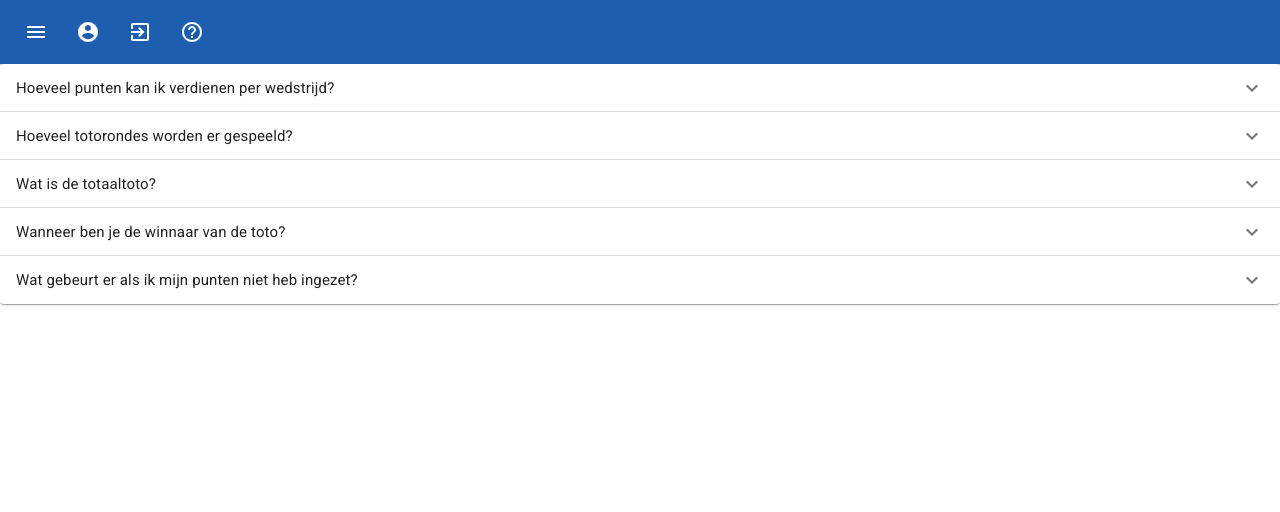
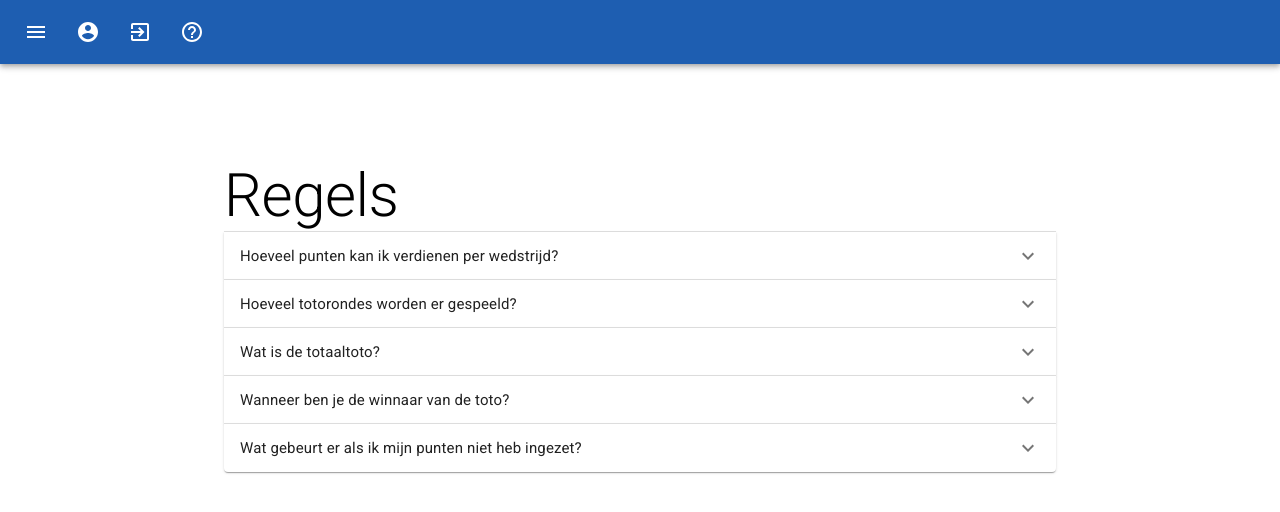
Before and after one commit to willemverbuyst/sb-client, a React (Create React App) app: page /regels in a window 1280 px wide. Shown: the top 512 px of the page. Built offline with nearby package versions, Linux system fonts and the light colour scheme; no server answers; sample sign-in values are in the browser's storage.

Commit message:
Add container for styling

```diff
--- a/src/App.tsx
+++ b/src/App.tsx
@@ -1,6 +1,7 @@
 import React from 'react';
 import { Switch, Route } from 'react-router-dom';
-import {MuiThemeProvider} from '@material-ui/core/styles';
+import { MuiThemeProvider } from '@material-ui/core/styles';
+import { Theme, createStyles, makeStyles } from '@material-ui/core/styles';
 import IceBlueGold from './ui/theme';
 import Header from './Components/Header';
 import Home from './Pages/Home';
@@ -9,12 +10,27 @@ import Profiel from './Pages/Profiel';
 import Regels from './Pages/Regels';
 import Voorspellingen from './Pages/Voorspellingen';
 import Toast from './Components/Toast'
+import { Container } from '@material-ui/core';
+
+const useStyles = makeStyles((_theme: Theme) =>
+  createStyles({
+    borderContainer: {
+      borderRadius: '4px',
+      padding: '4rem',
+      minHeight: '80vh',
+      marginTop: '2rem'
+    }
+  })
+);
 
 function App() {
+  const classes = useStyles();
+
   return (
     <MuiThemeProvider theme={IceBlueGold}>
       <Toast/>
       <Header/>
+      <Container maxWidth="md" className={classes.borderContainer}>
         <Switch>
           <Route exact path="/home" component={Home} />
           <Route exact path="/login" component={LogIn} />
@@ -22,6 +38,7 @@ function App() {
           <Route exact path="/regels" component={Regels} />
           <Route exact path="/voorspellingen" component={Voorspellingen} />
         </Switch>
+      </Container>
     </MuiThemeProvider>
   );
 }
--- a/src/Components/Header/index.tsx
+++ b/src/Components/Header/index.tsx
@@ -1,4 +1,5 @@
 import React from 'react';
+import { useHistory } from "react-router-dom";
 import { useSelector, useDispatch } from 'react-redux';
 import { createStyles, makeStyles, Theme } from '@material-ui/core/styles';
 import AppBar from '@material-ui/core/AppBar';
@@ -34,10 +35,14 @@ const useStyles = makeStyles((theme: Theme) =>
 export default function Header() {
   const classes = useStyles();
   const dispatch = useDispatch()
+  const history = useHistory();
   const token = useSelector(selectToken);
   const user = useSelector(selectUser)
 
   // console.log(user)
+
+  const gotoRegels = () => history.push("/regels");
+
 
   return (
     <div className={classes.root}>
@@ -54,7 +59,7 @@ export default function Header() {
               <IconButton edge="start" className={classes.menuButton} color="inherit" aria-label="log out" onClick={() => dispatch(userLogOut())} >
                 <ExitToAppIcon />
               </IconButton>
-              <IconButton edge="start" className={classes.menuButton} color="inherit" aria-label="account circle">
+              <IconButton edge="start" className={classes.menuButton} color="inherit" aria-label="account circle" onClick={gotoRegels}>
                 <HelpOutline/>
               </IconButton>
             </Toolbar>
--- a/src/Pages/Home/index.tsx
+++ b/src/Pages/Home/index.tsx
@@ -11,7 +11,7 @@ export default function Home() {
     if (!token) {
       history.push("/login");
     }
-  });
+  }, [token]);
 
   return (
     <div>
--- a/src/Pages/Profiel/index.tsx
+++ b/src/Pages/Profiel/index.tsx
@@ -11,7 +11,7 @@ export default function Profiel() {
     if (!token) {
       history.push("/login");
     }
-  });
+  }, [token]);
 
   return (
     <div>
--- a/src/Pages/Regels/index.tsx
+++ b/src/Pages/Regels/index.tsx
@@ -1,4 +1,7 @@
-import React from 'react';
+import React, { useEffect } from 'react';
+import { useHistory } from "react-router-dom";
+import { useSelector } from 'react-redux';
+import { selectToken } from '../../store/user/selectors'
 import { Theme, createStyles, makeStyles } from '@material-ui/core/styles';
 import Accordion from '@material-ui/core/Accordion';
 import AccordionSummary from '@material-ui/core/AccordionSummary';
@@ -21,9 +24,20 @@ const useStyles = makeStyles((theme: Theme) =>
 
 export default function Regels() {
   const classes = useStyles();
+  const token = useSelector(selectToken);
+  const history = useHistory();
+
+  useEffect(() => {
+    if (!token) {
+      history.push("/login");
+    }
+  }, [token]);
 
   return (
     <div className={classes.root}>
+      <Typography variant="h2">
+        Regels
+      </Typography>
       <Accordion>
         <AccordionSummary
           expandIcon={<ExpandMoreIcon />}
```
Lines whose indentation alone changed are shown as unchanged.
